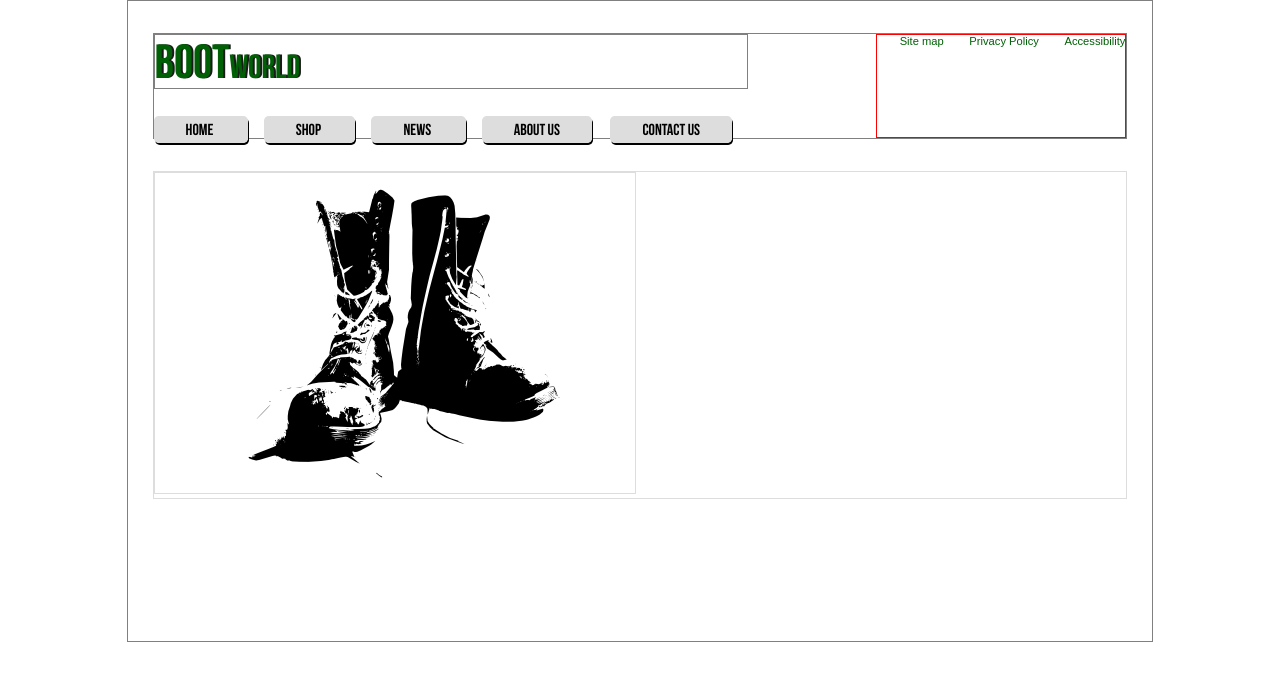
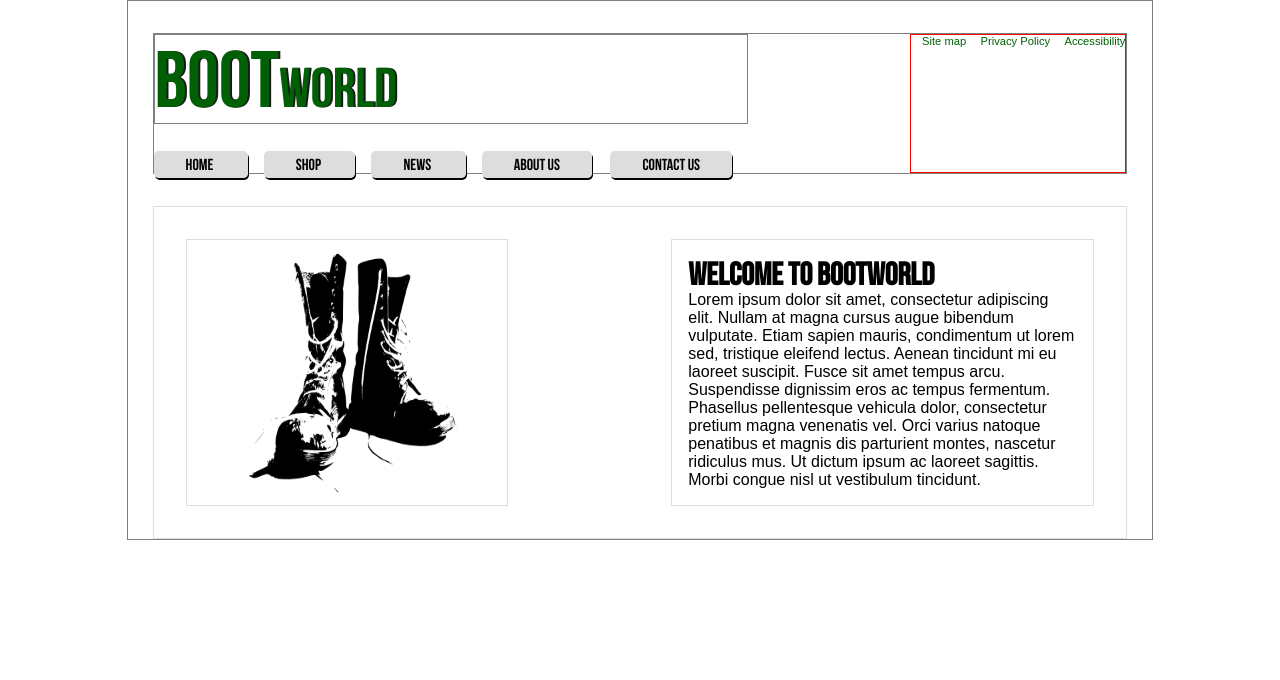
Before and after one commit to jhkette/tmaproject, a plain HTML site: page index.html in a window 1280 px wide. Drawn offline with Linux system fonts and the light colour scheme.

Commit message:
intro section

```diff
--- a/index.html
+++ b/index.html
@@ -33,6 +33,11 @@
         </header>
             <section class = intro>
                 <img src = "./images/boots.png" alt ="boots">
+                <div class="introcontent">
+                    <h2>Welcome to BootWorld</h2>
+                    <p>Lorem ipsum dolor sit amet, consectetur adipiscing elit. Nullam at magna cursus augue bibendum vulputate. Etiam sapien mauris, condimentum ut lorem sed, tristique eleifend lectus. Aenean tincidunt mi eu laoreet suscipit. Fusce sit amet tempus arcu. Suspendisse dignissim eros ac tempus fermentum. Phasellus pellentesque vehicula dolor, consectetur pretium magna venenatis vel. Orci varius natoque penatibus et magnis dis parturient montes,
+                        nascetur ridiculus mus. Ut dictum ipsum ac laoreet sagittis. Morbi congue nisl ut vestibulum tincidunt.</p>
+                </div>
             </section>
 
 
--- a/styles.css
+++ b/styles.css
@@ -22,7 +22,7 @@ body{
     width: 90%;
     margin: auto;
     border: 1px solid gray;
-    height: 80vh;
+
     max-width: 1024px;
 }
 
@@ -43,10 +43,28 @@ body{
     border: 1px solid #dddddd;
     width: 95%;
     margin: auto;
+    display: flex;
+    justify-content: space-between;
+    align-content: center;
+    flex-direction: row;
+    flex-wrap: wrap;
+
+
+}
+
+.introcontent{
+    width: 40%;
+    height: auto;
+    margin: 2em;
+    border: 1px solid #dddddd;
+    padding: 1em;
 }
 
 .intro img {
-    border: 1px solid #dddddd
+    border: 1px solid #dddddd;
+    width: 20em;
+    height: auto;
+    margin: 2em;
 }
 
 
@@ -65,7 +83,7 @@ body{
 
 .commonlinks li{
     display: inline;
-    margin-left: 2em;
+    margin-left: 1em;
 }
 
 .primarynav ul{
@@ -101,13 +119,19 @@ body{
   h1{
       font-family: 'BebasNeue';
       color: #016006;
-      font-size: 3em;
+      font-size: 5em;
       text-shadow: 2px 0px #1a1a1a;
       font-weight: 300;
       border: 1px solid grey;
 
   }
 
+  h2{
+    font-family: 'BebasNeue';
+    color: black;
+    font-size: 2em;
+  }
+
   .smaller{
     font-size: .7em;
   }
```
